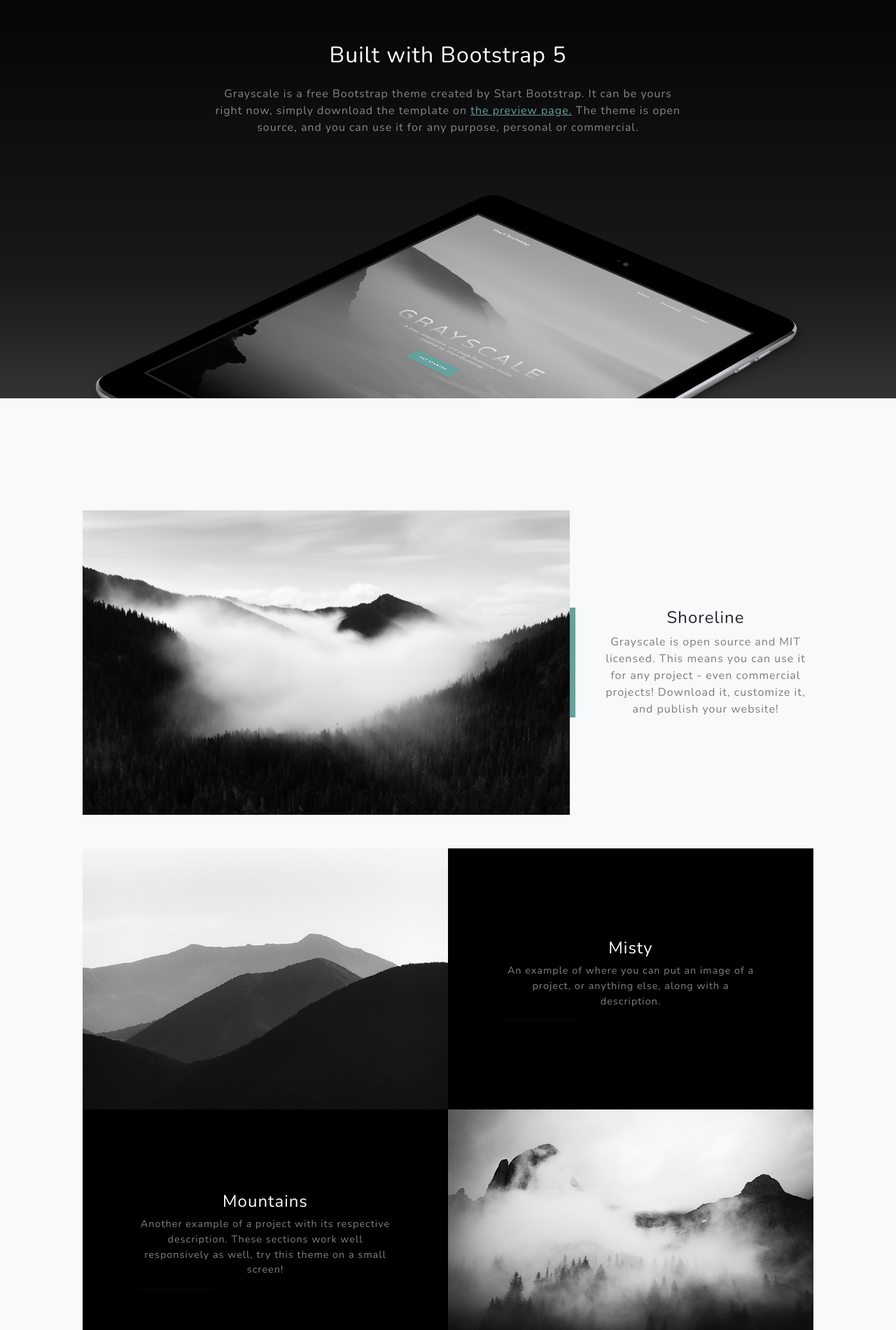
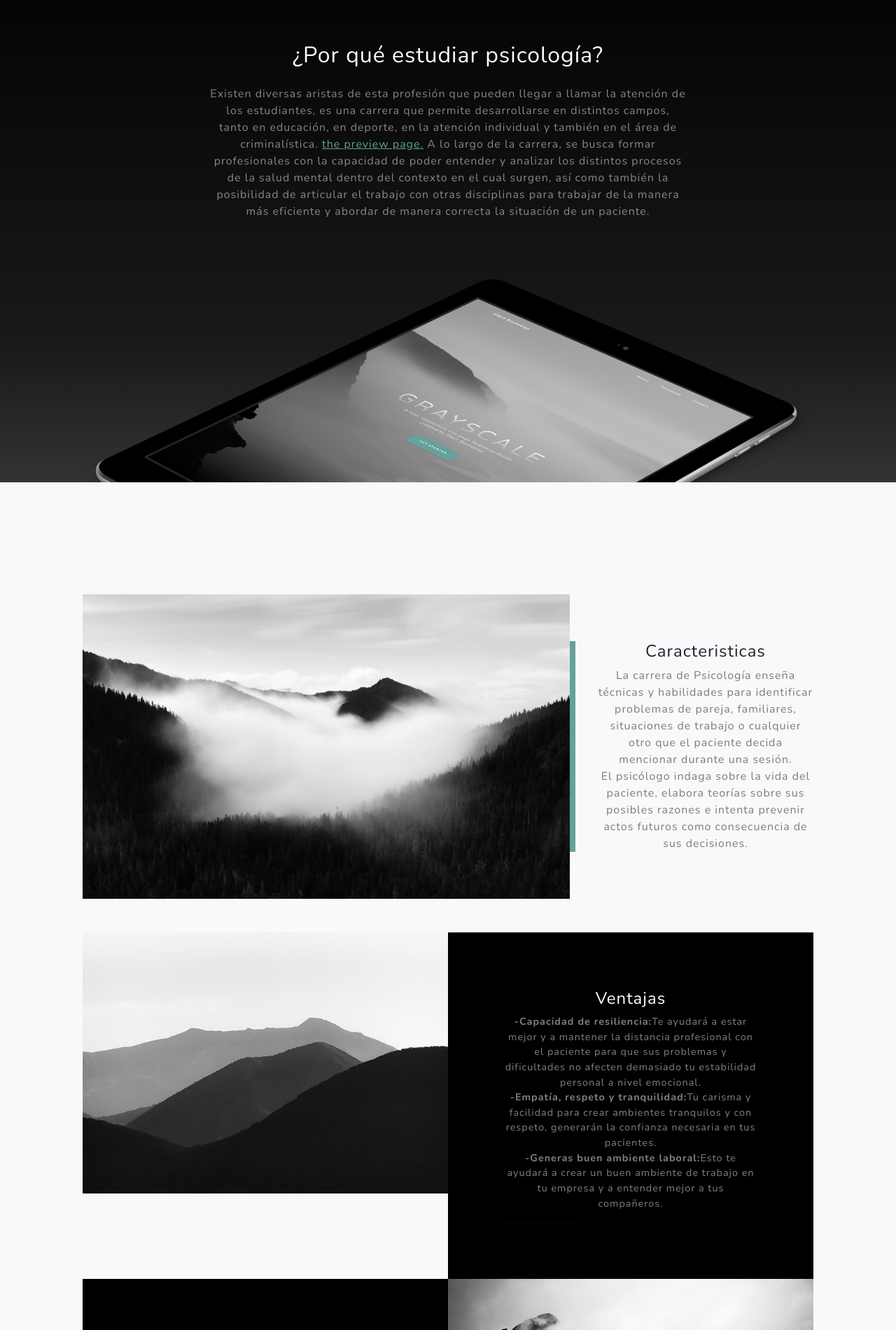
Before and after one commit to Nathaly1611/PSICOLOGIA, a plain HTML site: page index.html in a window 1280 px wide. Shown: the part 900-2800 px from the top of the page at 70% size. Drawn offline with nearby package versions, Linux system fonts and the light colour scheme.

Commit message:
Update index.html

```diff
--- a/index.html
+++ b/index.html
@@ -38,9 +38,9 @@
             <div class="container px-4 px-lg-5 d-flex h-100 align-items-center justify-content-center">
                 <div class="d-flex justify-content-center">
                     <div class="text-center">
-                        <h1 class="mx-auto my-0 text-uppercase">Grayscale</h1>
-                        <h2 class="text-white-50 mx-auto mt-2 mb-5">A free, responsive, one page Bootstrap theme created by Start Bootstrap.</h2>
-                        <a class="btn btn-primary" href="#about">Get Started</a>
+                        <h1 class="mx-auto my-0 text-uppercase">P psicología</h1>
+                        <h2 class="text-white-50 mx-auto mt-2 mb-5">La carrera de Psicología brinda los conocimientos para entender y analizar el comportamiento humano y mejorar el desarrollo de la salud mental.</h2>
+                        <a class="btn btn-primary" href="#about">continuar</a>
                     </div>
                 </div>
             </div>
@@ -50,11 +50,11 @@
             <div class="container px-4 px-lg-5">
                 <div class="row gx-4 gx-lg-5 justify-content-center">
                     <div class="col-lg-8">
-                        <h2 class="text-white mb-4">Built with Bootstrap 5</h2>
+                        <h2 class="text-white mb-4">¿Por qué estudiar psicología?</h2>
                         <p class="text-white-50">
-                            Grayscale is a free Bootstrap theme created by Start Bootstrap. It can be yours right now, simply download the template on
+                          Existen diversas aristas de esta profesión que pueden llegar a llamar la atención de los estudiantes, es una carrera que permite desarrollarse en distintos campos, tanto en educación, en deporte, en la atención individual y también en el área de criminalística.
                             <a href="https://startbootstrap.com/theme/grayscale/">the preview page.</a>
-                            The theme is open source, and you can use it for any purpose, personal or commercial.
+                            A lo largo de la carrera, se busca formar profesionales con la capacidad de poder entender y analizar los distintos procesos de la salud mental dentro del contexto en el cual surgen, así como también la posibilidad de articular el trabajo con otras disciplinas para trabajar de la manera más eficiente y abordar de manera correcta la situación de un paciente.
                         </p>
                     </div>
                 </div>
@@ -69,8 +69,9 @@
                     <div class="col-xl-8 col-lg-7"><img class="img-fluid mb-3 mb-lg-0" src="assets/img/bg-masthead.jpg" alt="..." /></div>
                     <div class="col-xl-4 col-lg-5">
                         <div class="featured-text text-center text-lg-left">
-                            <h4>Shoreline</h4>
-                            <p class="text-black-50 mb-0">Grayscale is open source and MIT licensed. This means you can use it for any project - even commercial projects! Download it, customize it, and publish your website!</p>
+                            <h4>Caracteristicas</h4>
+                            <p class="text-black-50 mb-0">La carrera de Psicología enseña técnicas y habilidades para identificar problemas de pareja, familiares, situaciones de trabajo o cualquier otro que el paciente decida mencionar durante una sesión.</p>
+                            <p class="text-black-50 mb-0">El psicólogo indaga sobre la vida del paciente, elabora teorías sobre sus posibles razones e intenta prevenir actos futuros como consecuencia de sus decisiones.</p>
                         </div>
                     </div>
                 </div>
@@ -81,8 +82,10 @@
                         <div class="bg-black text-center h-100 project">
                             <div class="d-flex h-100">
                                 <div class="project-text w-100 my-auto text-center text-lg-left">
-                                    <h4 class="text-white">Misty</h4>
-                                    <p class="mb-0 text-white-50">An example of where you can put an image of a project, or anything else, along with a description.</p>
+                                    <h4 class="text-white">Ventajas</h4>
+                                    <p class="mb-0 text-white-50"><b>-Capacidad de resiliencia:</b>Te ayudará a estar mejor y a mantener la distancia profesional con el paciente para que sus problemas y dificultades no afecten demasiado tu estabilidad personal a nivel emocional.</p>
+                                    <p class="mb-0 text-white-50"><b>-Empatía, respeto y tranquilidad:</b>Tu carisma y facilidad para crear ambientes tranquilos y con respeto, generarán la confianza necesaria en tus pacientes.</p>
+                                    <p class="mb-0 text-white-50"><b>-Generas buen ambiente laboral:</b>Esto te ayudará a crear un buen ambiente de trabajo en tu empresa y a entender mejor a tus compañeros.</p>
                                     <hr class="d-none d-lg-block mb-0 ms-0" />
                                 </div>
                             </div>
```
